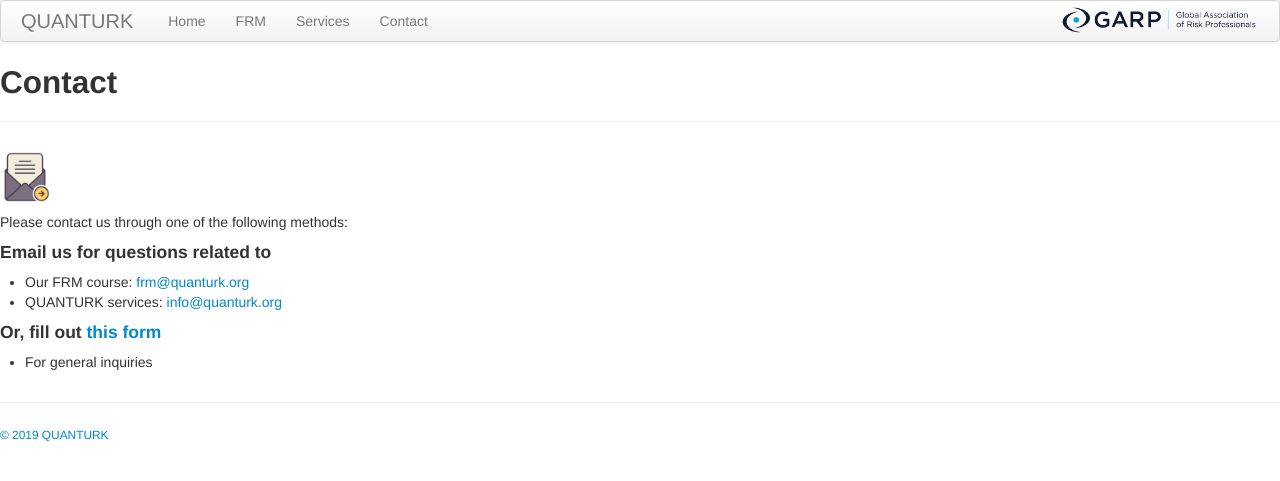
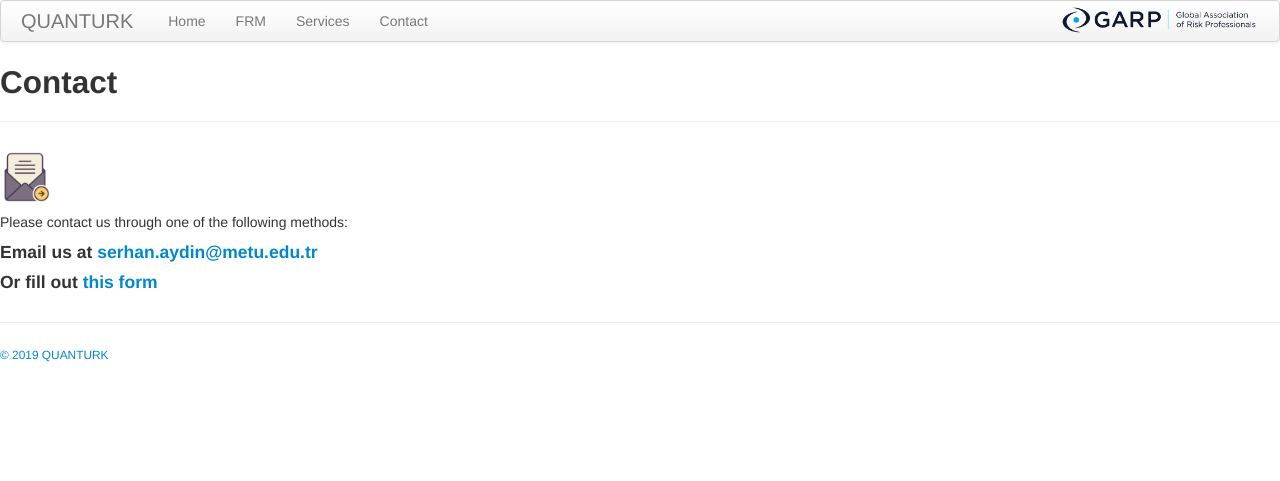
Before and after one commit to quanturk/quanturk.github.io, a Jekyll site: the page built from pages/contact.md, in a window 1280 px wide. Shown: the top 481 px of the page. Built offline with Jekyll 4.4.1, drawn with Linux system fonts in a browser that asks for light colours.

Commit message:
Update contact.md

```diff
--- a/pages/contact.md
+++ b/pages/contact.md
@@ -7,11 +7,6 @@
 
 Please contact us through one of the following methods:
 
-#### Email us for questions related to
+#### Email us at [serhan.aydin@metu.edu.tr](mailto:serhan.aydin@metu.edu.tr)
 
-* Our FRM course: [frm@quanturk.org](mailto:frm@quanturk.org)
-* QUANTURK services: [info@quanturk.org](mailto:info@quanturk.org)
-
-#### Or, fill out [this form](https://goo.gl/forms/nrqEv1LzeUD4uGLj1)
-
-* For general inquiries
+#### Or fill out [this form](https://goo.gl/forms/nrqEv1LzeUD4uGLj1)
```
